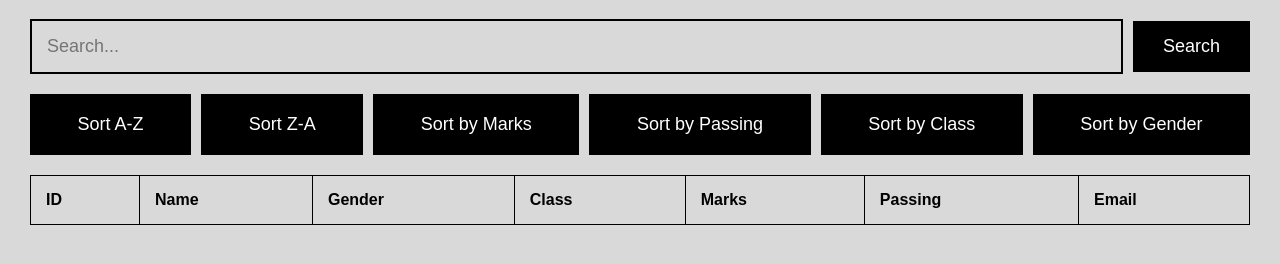
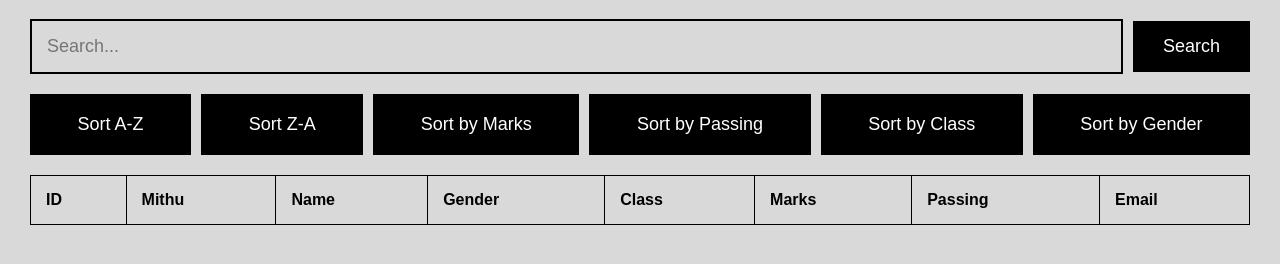
Before and after one commit to shubham07rana/mithu, a plain HTML site: page index.html in a window 1280 px wide. Shown: the part 108-372 px from the top of the page. Drawn offline with Linux system fonts and the light colour scheme; no server answers.

Commit message:
Update index.html

```diff
--- a/index.html
+++ b/index.html
@@ -27,6 +27,7 @@
             <thead>
                 <tr>
                     <th>ID</th>
+                    <th>Mithu</th>
                     <th>Name</th>
                     <th>Gender</th>
                     <th>Class</th>
```
